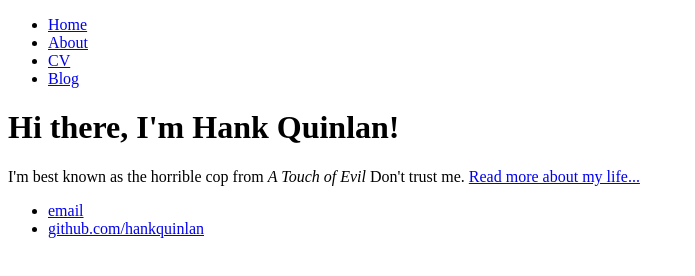
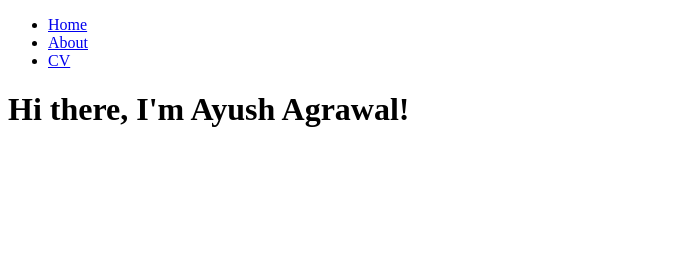
Before and after one commit to ayushgupta4059/ayushgupta4059.github.io, a plain HTML site: page index.html in a window 1280 px wide. Shown: the whole page, without its empty margins (0-695 px from the left). Drawn offline with Linux system fonts and the light colour scheme.

Commit message:
Update index.html

```diff
--- a/index.html
+++ b/index.html
@@ -1,7 +1,7 @@
 <!DOCTYPE html>
 <html>
 	<head>
-		<title>Hank Quinlan, Horrible Cop</title>
+		<title>Ayush Agrawal, Coder</title>
 	</head>
 	<body>
 		<nav>
@@ -9,20 +9,14 @@
         		<li><a href="/">Home</a></li>
 	        	<li><a href="/about">About</a></li>
         		<li><a href="/cv">CV</a></li>
-        		<li><a href="/blog">Blog</a></li>
     		</ul>
 		</nav>
 		<div class="container">
     		<div class="blurb">
-        		<h1>Hi there, I'm Hank Quinlan!</h1>
-				<p>I'm best known as the horrible cop from <em>A Touch of Evil</em> Don't trust me. <a href="/about">Read more about my life...</a></p>
+        		<h1>Hi there, I'm Ayush Agrawal!</h1>
     		</div><!-- /.blurb -->
 		</div><!-- /.container -->
 		<footer>
-    		<ul>
-        		<li><a href="mailto:hankquinlanhub@gmail.com">email</a></li>
-        		<li><a href="https://github.com/hankquinlan">github.com/hankquinlan</a></li>
-			</ul>
 		</footer>
 	</body>
 </html>
```
